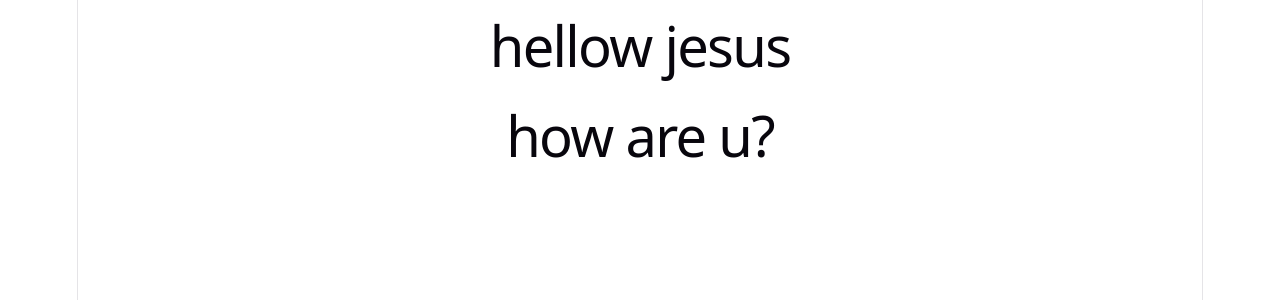
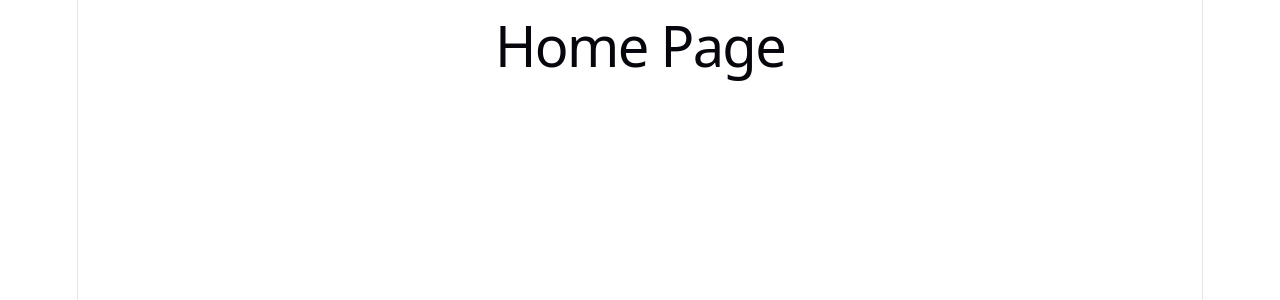
Before and after one commit to josephkhella2027-lang/devops-github-one, a React (Vite) app in the folder frontend/train/: page / in a window 1280 px wide. Shown: the top 300 px of the page. Built offline with nearby package versions, Linux system fonts and the light colour scheme.

Commit message:
Add Home Page to project

```diff
--- a/frontend/train/src/App.tsx
+++ b/frontend/train/src/App.tsx
@@ -1,15 +1,12 @@
 
 import './App.css'
+import HomePage from './pages/HomePage/HomePage'
 
 function App() {
 
   return (
     <>
-    <h1> hellow jesus</h1>
-    <h1> how are u?</h1>
-
-
-
+   <HomePage/>
 
     </>
   )
--- /dev/null
+++ b/frontend/train/src/pages/HomePage/HomePage.tsx
@@ -0,0 +1,11 @@
+
+function HomePage() {
+  return (
+    <div>
+        <h1>Home Page</h1>
+
+    </div>
+  )
+}
+
+export default HomePage
```
